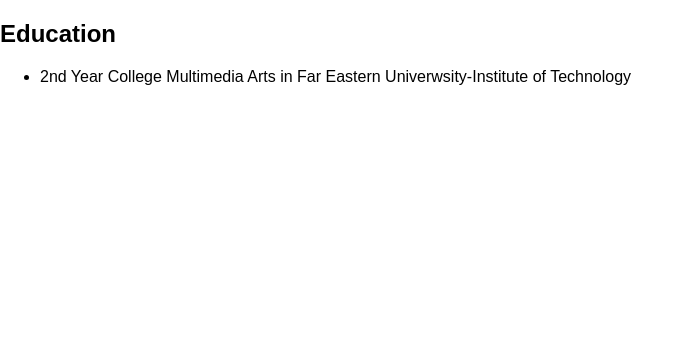
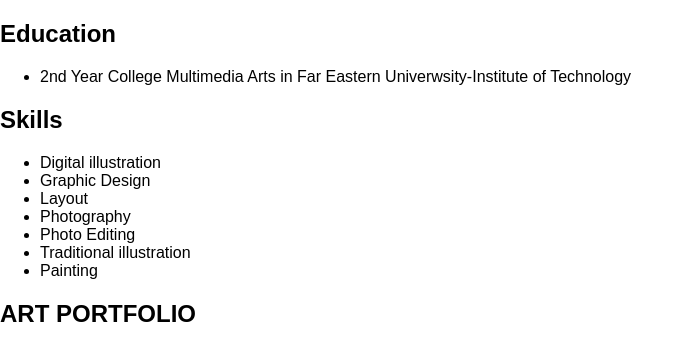
Before and after one commit to leandrojrladeras/WD-CODE-TD21-Laderas, a plain HTML site: page pages/page1/index.html in a window 1280 px wide. Shown: the whole page, without its empty margins (0-694 px from the left). Drawn offline with Linux system fonts and the light colour scheme.

Commit message:
Update index.html

```diff
--- a/pages/page1/index.html
+++ b/pages/page1/index.html
@@ -13,4 +13,22 @@
         <ul>
             <li>2nd Year College Multimedia Arts in Far Eastern Univerwsity-Institute of Technology</li>
         </ul>
+                <h2>Skills</h2>
+            <ul>
+                <li>Digital illustration</li>
+                <li>Graphic Design</li>
+                <li>Layout</li>
+                <li>Photography</li>
+                <li>Photo Editing</li>
+                <li>Traditional illustration</li>
+                <li>Painting</li>
+            </ul>
+        </div>
+        <div class="right-section">
+            <h2>ART PORTFOLIO</h2>
+            <div class="portfolio-icon"></div>
+        </div>
     </div>
+</div>
+</body>
+</html>
```
